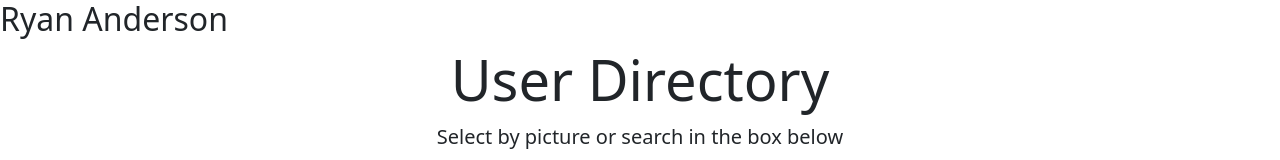
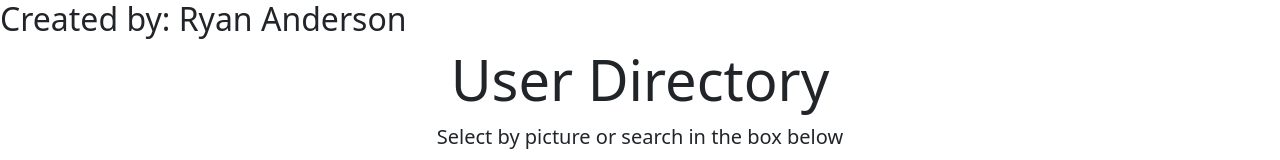
Before and after one commit to Ryansswell/User_Directory, a React (Create React App) app: page / in a window 1280 px wide. Shown: the top 160 px of the page. Built offline with nearby package versions, Linux system fonts and the light colour scheme; no server answers.

Commit message:
Updated the header and added created by

```diff
--- a/src/components/Jumbo.js
+++ b/src/components/Jumbo.js
@@ -5,7 +5,7 @@ function Jumbo() {
     return (
         <div>
             <h2>
-                Ryan Anderson
+                Created by: Ryan Anderson
             </h2>
             <div className="jumbotron jumbotron-fluid text-dark jumbotron">
                 <div className="container">
```
